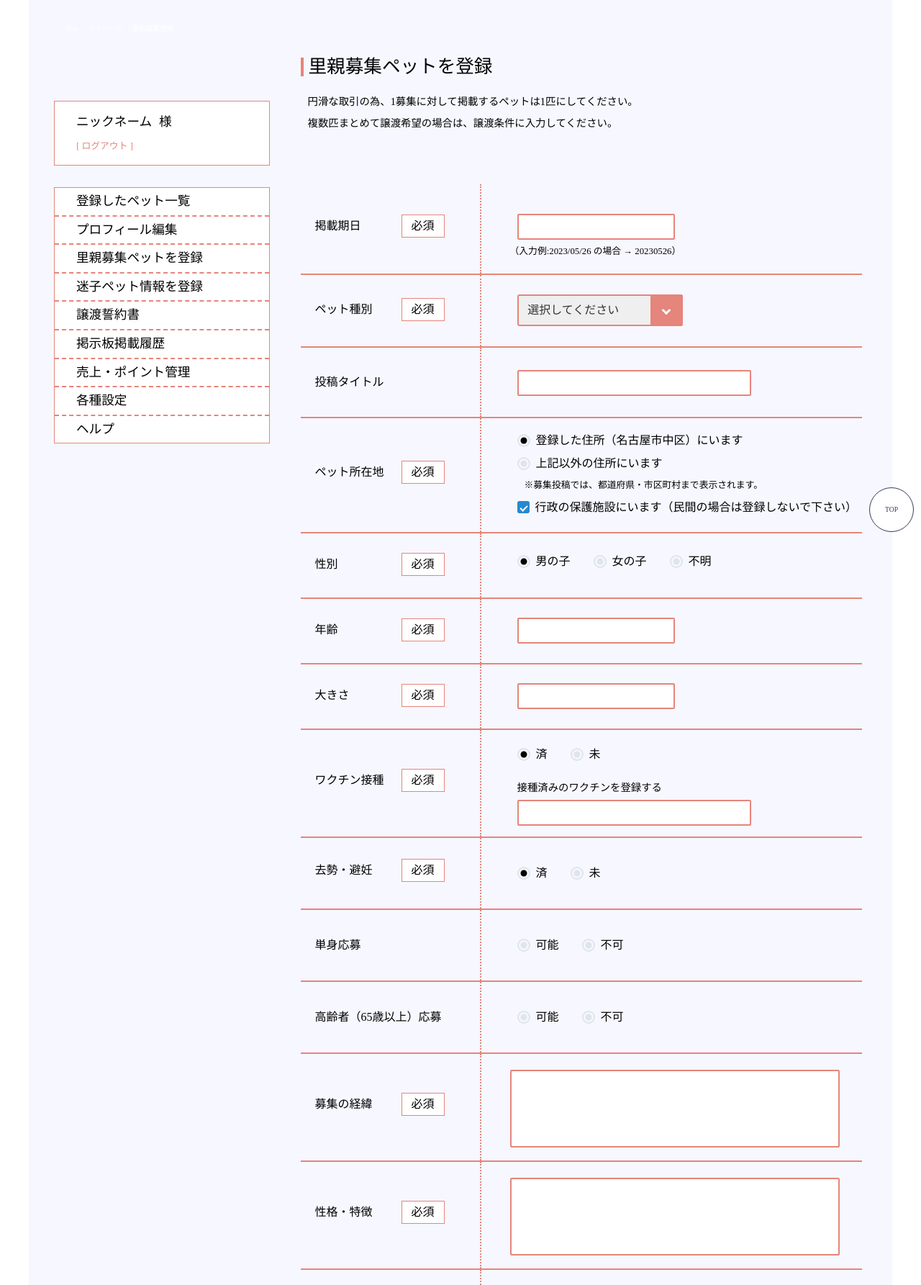
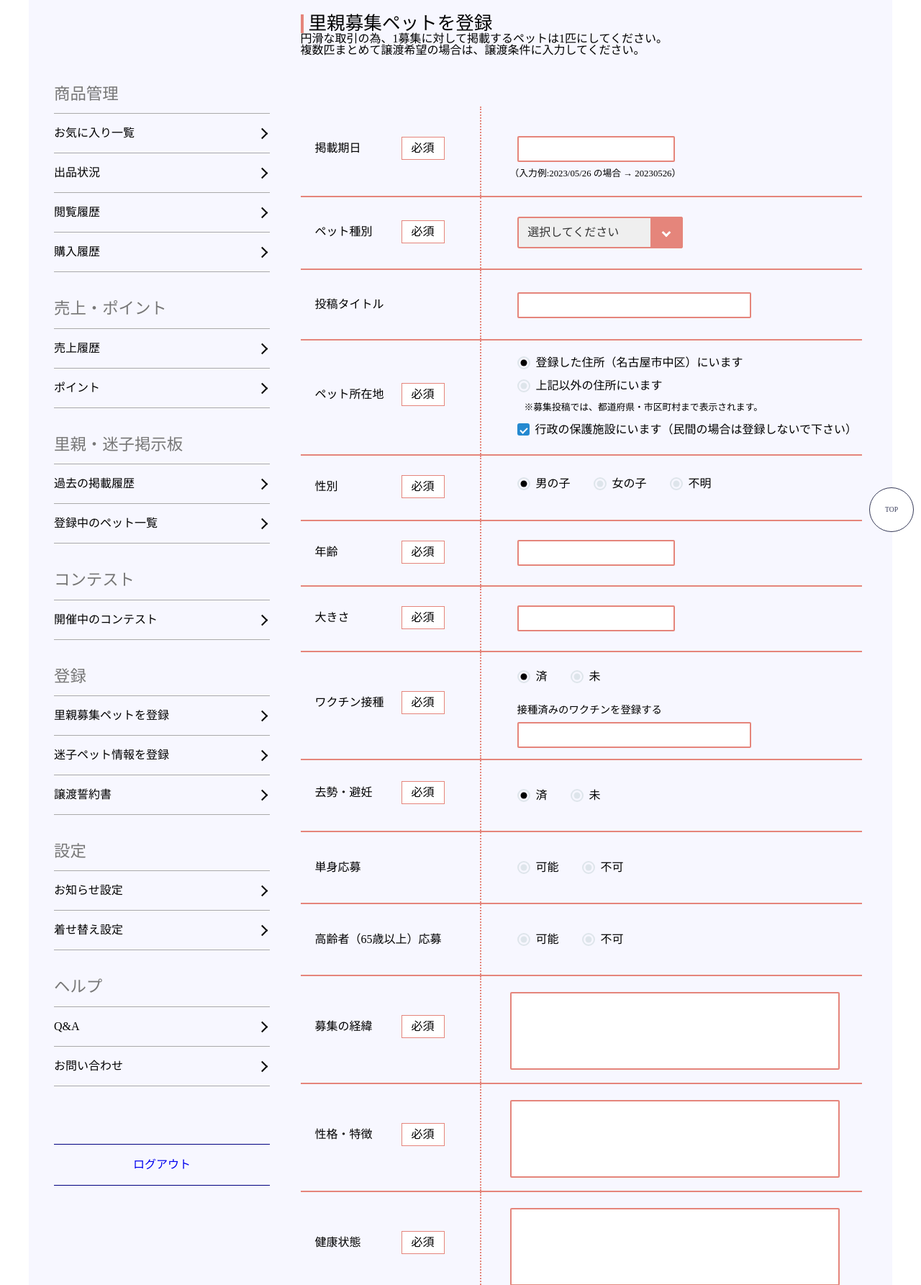
Before and after one commit to ihGti/titta_flask, a Flask app: page /foster_post in a window 1280 px wide. Shown: the part 151-1936 px from the top of the page at 72% size. Run offline with Flask 3, Linux system fonts and the light colour scheme; some libraries are stand-ins or nearby versions.

Commit message:
里親投稿flask

```diff
--- a/project/static/css/foster_post.css
+++ b/project/static/css/foster_post.css
@@ -6,10 +6,7 @@
 /* --里親投稿-- */
 
 
-div.wrap{
-  display: block;
-  height: auto;
-}
+
 
 /* -------------↓カテゴリーナビゲーション----------------- */
 
@@ -36,89 +33,6 @@ div.wrap{
 }
 
 
-
-
-
-#full{
-  display: flex;
-}
-
-
-
-
-
-/* --------------↓左-------------------- */
-
-
-#left{
-  display: flex;
-  flex-direction: column;
-  width: 320;
-  margin: 0 0 0 50px;
-}
-
-
-/* ------------↓プロフィール-------------- */
-
-#prof{
-  background-color: #fff;
-  border: #E5857B 1px solid;
-  width: 300px;
-  height: 90px;
-  margin: 0 auto;
-}
-#name{
-  display: flex;
-  margin: 20px 0 15px 30px;
-  font-size: 1.1rem;
-}
-#name #sama{
-  margin: 0 0 0 10px;
-}
-#prof a{
-  text-decoration: none;
-  margin: 10px 0 0 30px;
-  font-size: 0.8rem;
-  color: #E5857B;
-}
-
-
-
-
-
-
-
-/* ---------サブナビゲーション---------- */
-
-
-#sub-nav{
-  border: #E5857B 0.5px solid;
-  background-color: #fff;
-  width: 300px;
-  margin: 30px 0 0 0;
-}
-
-#sub-nav ul{
-  list-style: none;
-}
-
-#sub-nav ul li{
-  padding: 10px 10px 10px 30px;
-  border-bottom: #E5857B 2px dashed;
-  font-size: 1.1rem;
-}
-#sub-nav ul li:last-child{
-  border-bottom: none;
-}
-
-#sub-nav ul li a{
-  text-decoration: none;
-  color: #000;
-}
-
-#sub-nav ul li a:hover{
-  opacity: 0.7;
-}
 
 
 
@@ -163,12 +77,6 @@ div.wrap{
   padding: 0 0 0 7px;
 }
 
-#detail p{
-  font-size: 0.9rem;
-  margin: 20px 0 0 10px;
-  line-height: 30px;
-
-}
 
 
 
--- a/project/templates/foster_post.html
+++ b/project/templates/foster_post.html
@@ -7,7 +7,6 @@
 {% block css %}
     <link rel="stylesheet" type="text/css" href="static/css/foster_post.css">
     <link rel="stylesheet" type="text/css" href="static/css/my_prof_left.css">
-
 {% endblock %}
 
 {% block content %}
@@ -15,53 +14,10 @@
     <main id="m-sample">
 
       <div class="wrap">
-        <div class="category-navigation">
-          <ul>
-              <li><a href="/">Titta</a></li>
-              <li><a href="#">マイページ</a></li>
-              <li><a href="foster_post">里親募集登録</a></li>
-          </ul>
-        </div>
 
-        <div id="full">
-          <div id="left">
-
-            <div id="prof">
-              <div id="name">
-                <p>
-                  <!-- テスト用変数 -->
-                  {% set authuser = "ニックネーム" %}
-                  {{ authuser}}
-                </p>
-                <p id="sama">
-                  様
-                </p>
-              </div>
-              <a href="#">[ ログアウト ]</a>
-
-            </div>
-            <div id="sub-nav">
-
-              <ul>
-                <li><a href="#">登録したペット一覧</a></li>
-                <li><a href="#">プロフィール編集</a></li>
-                <li><a href="#">里親募集ペットを登録</a></li>
-                <li><a href="#">迷子ペット情報を登録</a></li>
-                <li><a href="#">譲渡誓約書</a></li>
-                <li><a href="#">掲示板掲載履歴</a></li>
-                <li><a href="#">売上・ポイント管理</a></li>
-                <li><a href="#">各種設定</a></li>
-                <li><a href="#">ヘルプ</a></li>
-
-              </ul>
-
-            </div>
-
-          </div>
-
+{% include "myside.html" %}
 
           <div id="right">
-<form method="" action="">
 
             <div id="detail">
               <h2>里親募集ペットを登録</h2>
@@ -72,7 +28,7 @@
             </div>
 
 
-
+            <form method="post" action="">
               <table>
                 <tbody>
                   <tr id="keisai">
@@ -87,9 +43,9 @@
                     <td id="kindsW">
                       <label class="selectbox-002">
                         <select name="kindsW">
-                          <option>選択してください</option>
-                          <option>柴犬</option>
-                          <option>シマエナガ</option>
+                            <option value="">選択してください</option>
+                            <option value="">柴犬</option>
+                            <option value="">シマエナガ</option>
                         </select>
                       </label>
                     </td>
@@ -144,13 +100,13 @@
                   <tr id="age">
                     <td id="ageR">年齢<p class="hissu">必須</p></td>
                     <td id="ageW">
-                    <input type="text" class="textbox-001" placeholder=""/>
+                      <input type="text" class="textbox-001" name="ageW" placeholder=""/>
                     </td>
                   </tr>
                   <tr id="size">
                     <td id="sizeR">大きさ<p class="hissu">必須</p></td>
                     <td id="sizeW">
-                    <input type="text" class="textbox-001" placeholder=""/>
+                      <input type="text" class="textbox-001" name="sizeW" placeholder=""/>
                     </td>
                   </tr>
                   <tr id="vaccine">
@@ -167,7 +123,7 @@
                         </label>
                       </fieldset>
                       <p>接種済みのワクチンを登録する</p>
-                    <input type="text" class="textbox-002" placeholder=""/>
+                      <input type="text" class="textbox-002" name="vaccineW" placeholder=""/>
                     </td>
                   </tr>
                   <tr id="cast">
@@ -217,23 +173,23 @@
                   </tr>
                   <tr id="background">
                     <td id="backgroundR">募集の経緯<p class="hissu">必須</p></td>
-                  <td class="area"><textarea></textarea></td>
+                    <td class="area"><textarea name="backgroundW"></textarea></td>
                   </tr>
                   <tr id="personality">
                     <td id="personalityR">性格・特徴<p class="hissu">必須</p></td>
-                  <td class="area"><textarea></textarea></td>
+                    <td class="area"><textarea name="personalityW"></textarea></td>
                   </tr>
                   <tr id="health">
                     <td id="healthR">健康状態<p class="hissu">必須</p></td>
-                  <td class="area"><textarea></textarea></td>
+                    <td class="area"><textarea name="healthW"></textarea></td>
                   </tr>
                   <tr id="place">
                     <td id="placeR">引き渡し場所<p class="hissu">必須</p></td>
-                  <td class="area"><textarea></textarea></td>
+                    <td class="area"><textarea name="placeW"></textarea></td>
                   </tr>
                   <tr id="other">
                     <td id="otherR">その他備考</td>
-                  <td class="area"><textarea></textarea></td>
+                    <td class="area"><textarea name="otherW"></textarea></td>
                   </tr>
                 </tbody>
               </table>
@@ -258,8 +214,7 @@
                   <p class="color">※直近３か月以内に撮影された画像を使用してください</p>
 
                   <div id="btn">
-                  <div id="file"><a href="#">ファイルを選択する</a></div>
-                  <p>選択されていません</p>
+                    <div id="file"><input type="file" name="example"></div>
                   </div>
 
                 </div>
@@ -270,9 +225,9 @@
                 <div id="regi"><button type="submit">登録する</button></div>
                 <div id="memo"><a href="#">下書きを保存する</a></div>
               </div>
+            </form>
 
 
-</form>
 
           </div>
         </div>
```
Lines whose indentation alone changed are shown as unchanged.
